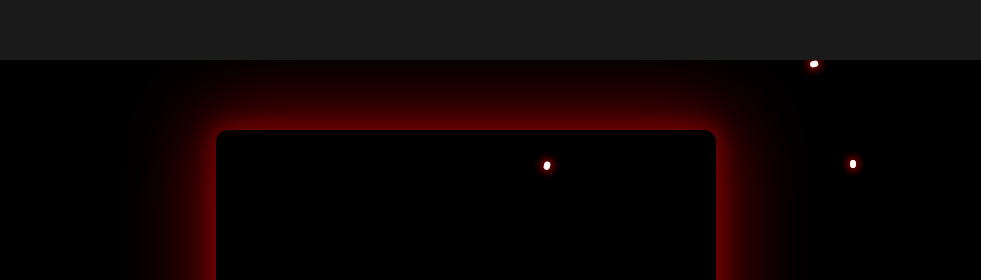
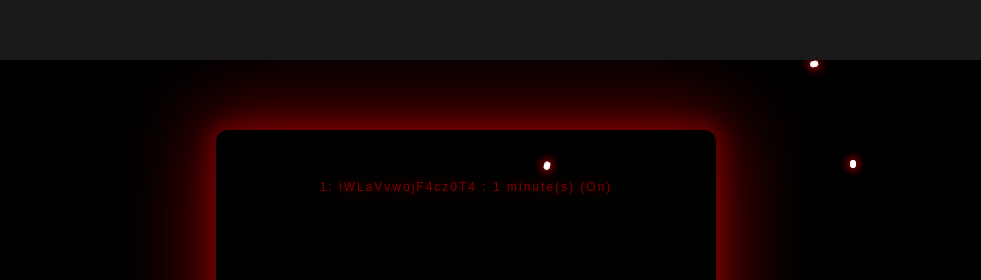
Before and after one commit to SidegunDv/AttackUsersLicenses, a plain HTML site: page index.html in a window 1280 px wide. Shown: the top 280 px of the page, 174-1155 px from the left. Drawn offline with Linux system fonts and the light colour scheme; a web font is replaced by a local one.

Commit message:
Update licenses

```diff
--- a/index.html
+++ b/index.html
@@ -170,6 +170,7 @@
     <div class="full-layout">
         <div class="license-box">
             <ul id="license-list">
+<li>1: iWLaVvwojF4cz0T4 : 1 minute(s) (On)</li>
 </ul>
         </div>
 
```
